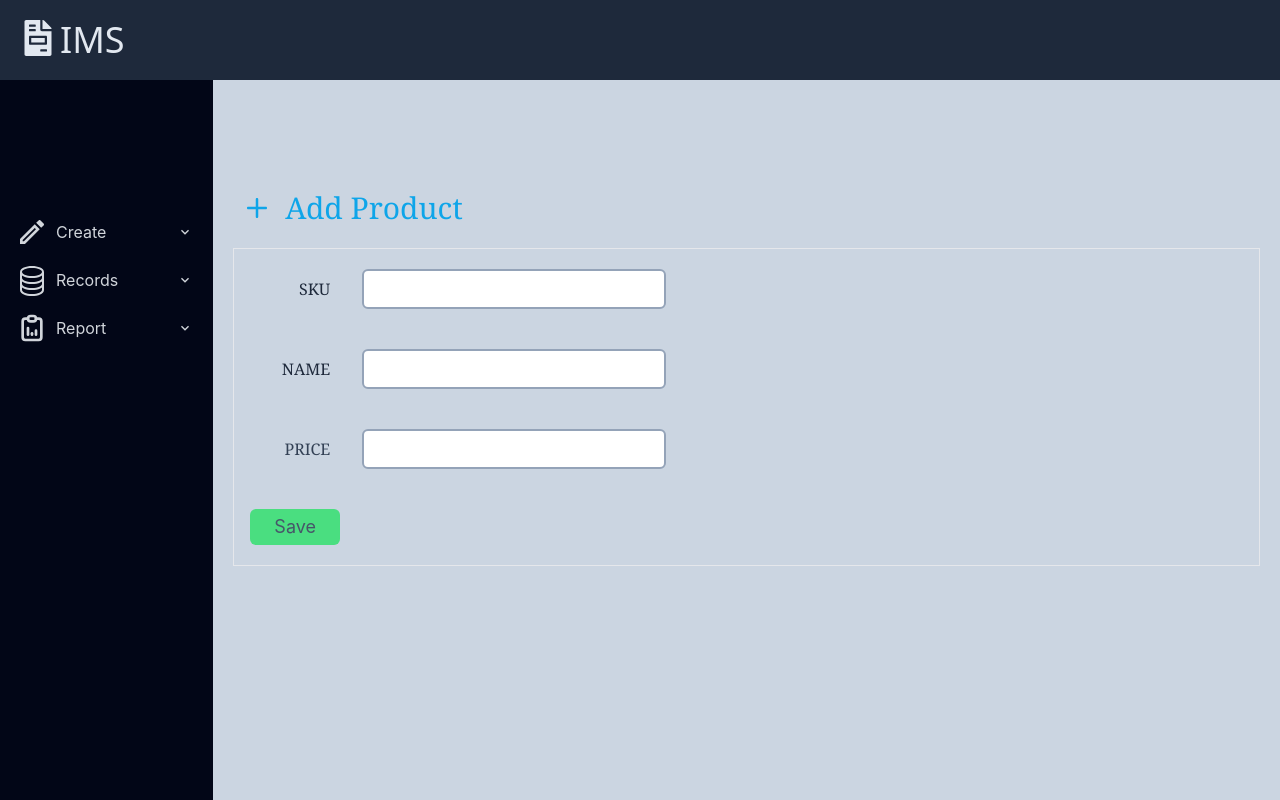
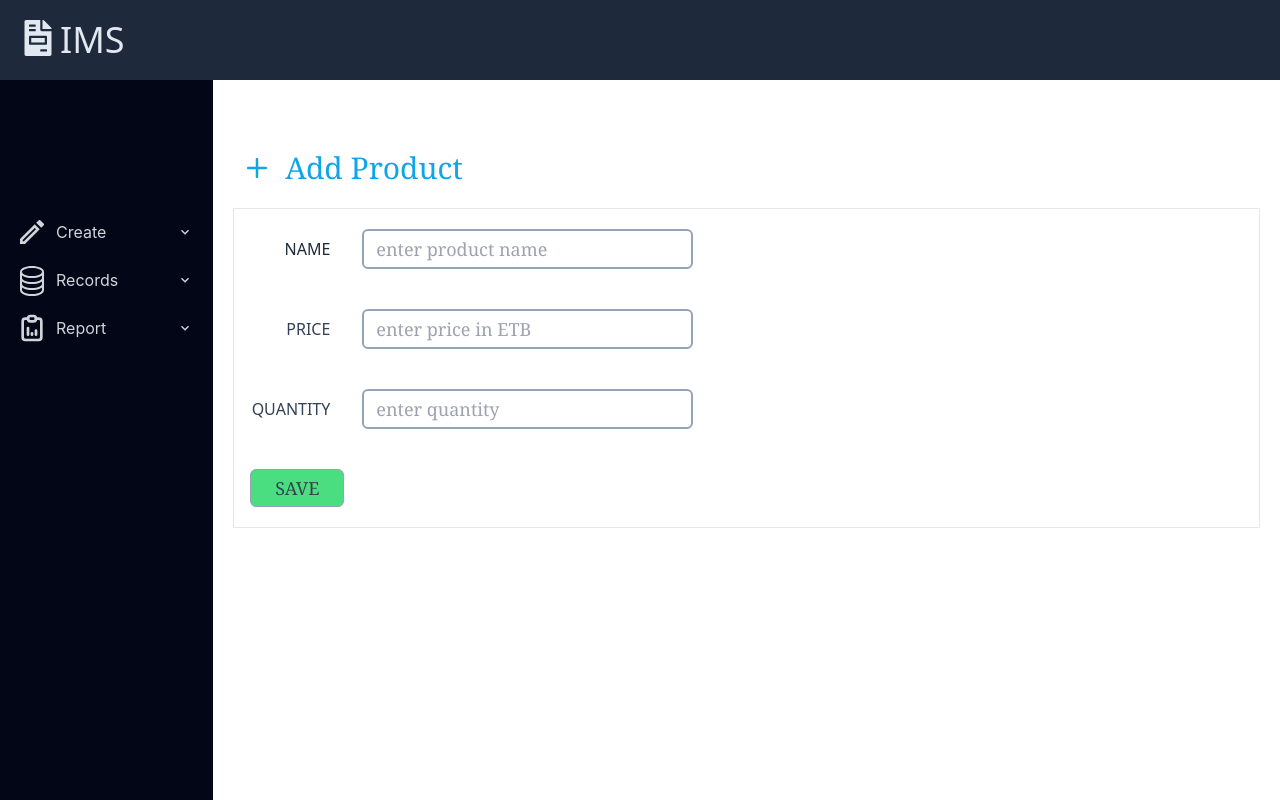
Before and after one commit to AbiyuNigussie/Invoice-Managment-System, a React (Create React App) app in the folder frontend/: page /create-product in a window 1280 px wide. Built offline with nearby package versions, Linux system fonts and the light colour scheme.

Commit message:
Create Product page updated.

```diff
--- a/frontend/src/pages/CreateProductPage.js
+++ b/frontend/src/pages/CreateProductPage.js
@@ -5,7 +5,10 @@ import { IoIosAdd } from "react-icons/io";
 const CreateProductPage = () => {
   const [inputs, setInputs] = useState({});
 
-  const handleSubmit = () => {};
+  const handleSubmit = (event) => {
+    event.preventDefault();
+    console.log(inputs);
+  };
   const handleChange = (event) => {
     const name = event.target.name;
     const value = event.target.value;
@@ -16,7 +19,7 @@ const CreateProductPage = () => {
   //   console.log(inputs);
   // }, [inputs]);
   return (
-    <div className="container bg-slate-300 pt-24 overflow-y-auto">
+    <div className="container bg-white pt-14 overflow-y-auto">
       <div className="container flex px-6 py-3 gap-2 items-center text-sky-500">
         <IoIosAdd className="h-10 w-10" />
         <p className="text-3xl font-serif">Add Product</p>
@@ -27,39 +30,47 @@ const CreateProductPage = () => {
         onSubmit={handleSubmit}
       >
         <div className="flex gap-8 items-center">
-          <label className="text-l text-slate-800 inline-block font-serif w-20 text-right">
-            SKU
+          <label className="text-l text-slate-800 inline-block font-sans w-20 text-right">
+            NAME
           </label>
           <input
             type="text"
-            name="sku"
-            className="h-10 outline-none rounded-md border-solid border-slate-400 border-2 focus:border-sky-300 pl-3 text-lg"
+            name="name"
+            placeholder="enter product name"
+            className="h-10 w-1/3 outline-none rounded-md border-solid border-slate-400 border-2 focus:border-sky-300 px-3 text-lg font-serif"
             onChange={handleChange}
           />
         </div>
         <div className="flex gap-8 items-center">
-          <label className="text-l text-slate-800 inline-block font-serif w-20 text-right">
-            NAME
-          </label>
-          <input
-            type="text"
-            className="h-10 outline-none rounded-md border-solid border-slate-400 border-2 focus:border-sky-300 pl-3 text-lg"
-          />
-        </div>
-        <div className="flex gap-8 items-center">
-          <label className="text-l text-slate-700 inline-block font-serif w-20 text-right">
+          <label className="text-l text-slate-700 inline-block font-sans w-20 text-right">
             PRICE
           </label>
           <input
             type="text"
-            className="h-10 outline-none rounded-md border-solid border-slate-400 border-2 focus:border-sky-300 pl-3 text-lg"
+            name="price"
+            placeholder="enter price in ETB"
+            className="h-10 w-1/3 outline-none rounded-md border-solid border-slate-400 border-2 focus:border-sky-300 px-3 text-lg font-serif"
+            onChange={handleChange}
           />
         </div>
+        <div className="flex gap-8 items-center">
+          <label className="text-l text-slate-700 inline-block font-sans w-20 text-right">
+            QUANTITY
+          </label>
+          <input
+            type="text"
+            name="quantity"
+            placeholder="enter quantity"
+            className="h-10 w-1/3 outline-none rounded-md border-solid border-slate-400 border-2 focus:border-sky-300 px-3 text-lg font-serif"
+            onChange={handleChange}
+          />
+        </div>
+
         <div className="flex items-center">
           <input
             type="submit"
-            value="Save"
-            className="bg-green-400 px-6 py-1 rounded-md text-lg text-slate-600 hover:cursor-pointer"
+            value="SAVE"
+            className="bg-green-400 px-6 py-1 border border-slate-400 rounded-md text-lg text-slate-700 hover:cursor-pointer font-serif"
           />
         </div>
       </form>
```
